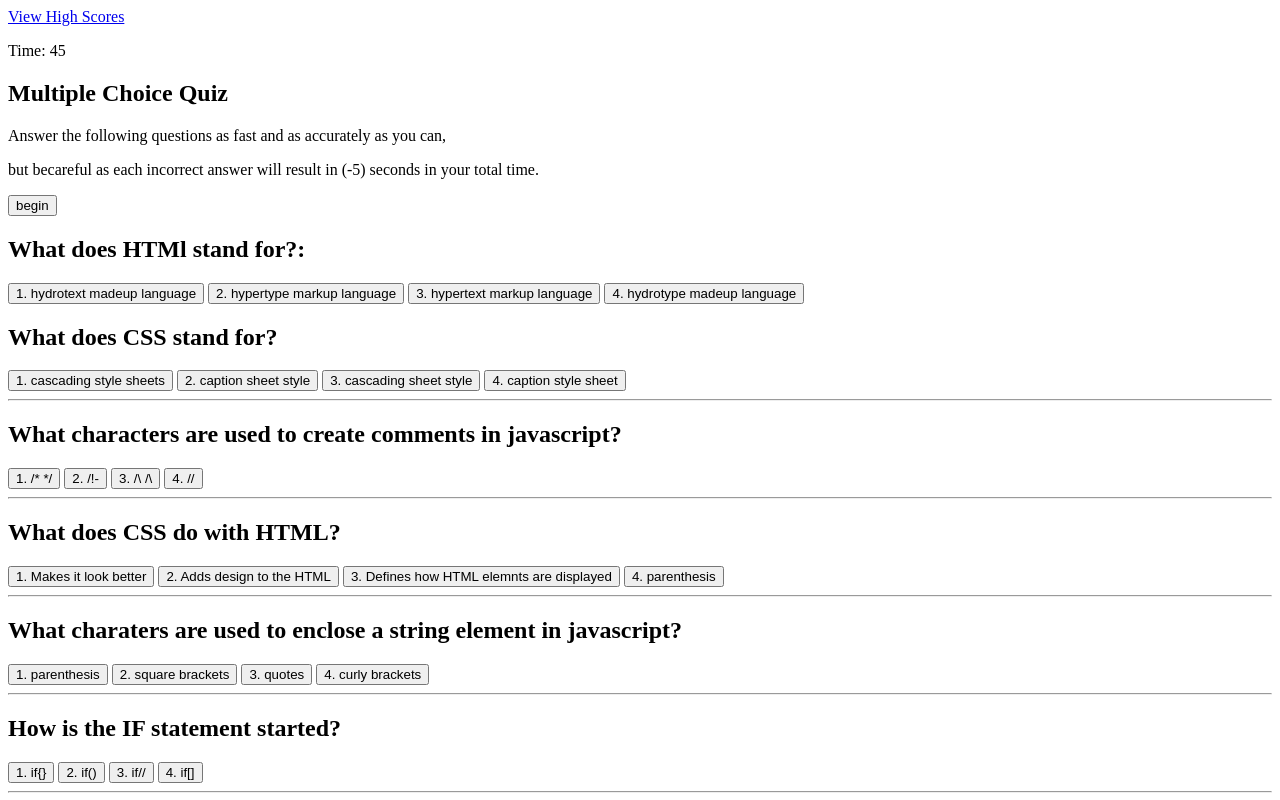
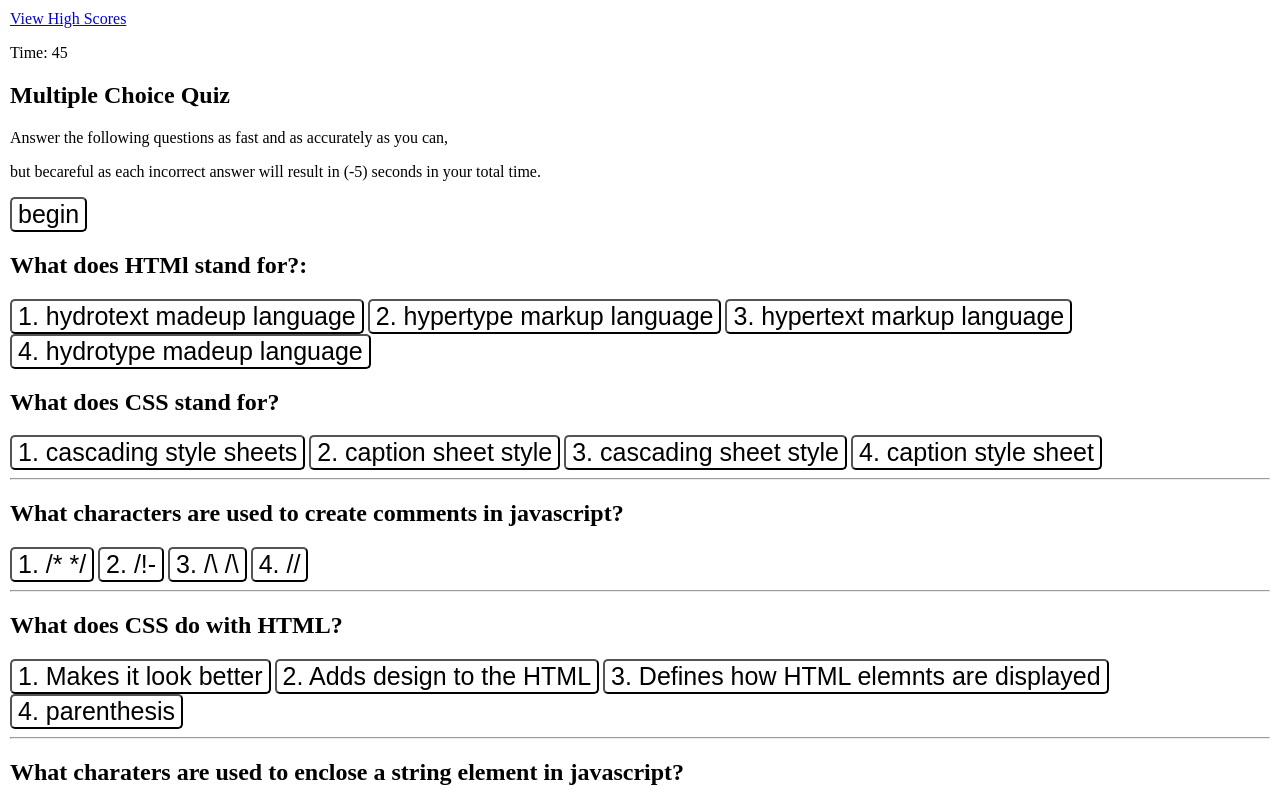
Before and after one commit to Zechariahmn/Multiple-Choice-JS-quiz, a plain HTML site: page index.html in a window 1280 px wide. Shown: the top 800 px of the page. Drawn offline with Linux system fonts and the light colour scheme.

Commit message:
added css for body, main and buttons

```diff
--- a/assets/css/style.css
+++ b/assets/css/style.css
@@ -5,3 +5,26 @@
     --buttonFont: black;
     --hoverColor: rgb(9, 246, 9);
 }
+
+body {
+    background: var(--backgroundColor);
+    color: var(--fontColor);
+    margin: 10px;
+}
+
+main {
+    position: relative;
+}
+
+button {
+    background: var(--buttonColor);
+    color: var(--buttonFont);
+    font-size: 25px;
+    border-radius: 5px;
+}
+
+button:hover, #submit:hover {
+    background: var(--hoverColor);
+    color: var(--fontColor);
+    cursor: pointer;
+}
--- a/index.html
+++ b/index.html
@@ -4,6 +4,7 @@
     <meta charset="UTF-8">
     <meta http-equiv="X-UA-Compatible" content="IE=edge">
     <meta name="viewport" content="width=device-width, initial-scale=1.0">
+    <link rel="stylesheet" href="/assets/css/style.css">
     <title>Document</title>
 </head>
 <body>
```
